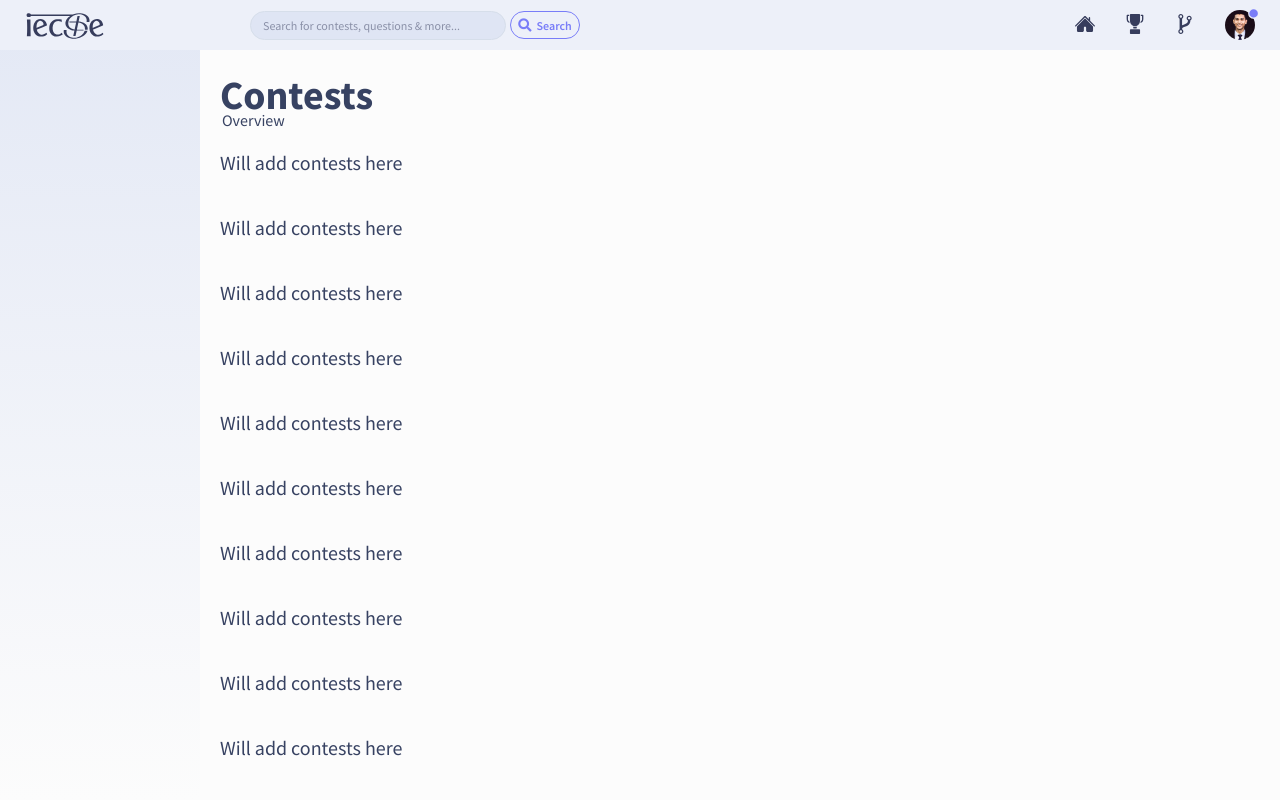
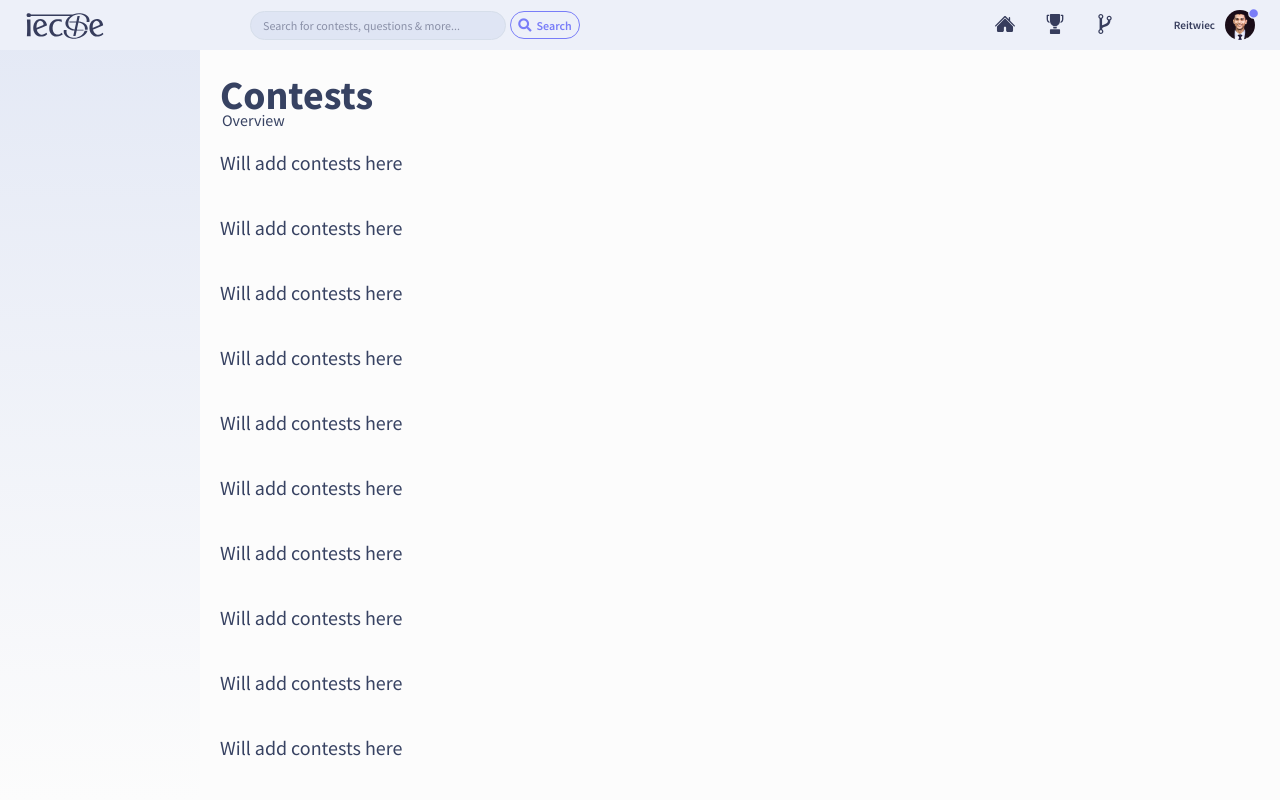
Before and after one commit to reitwiec/react-practice, a React (Create React App) app: page / in a window 1280 px wide. Shown: the top 800 px of the page. Built offline with nearby package versions, Linux system fonts and the light colour scheme.

Commit message:
Added avatar details

```diff
--- a/src/components/Navbar.css
+++ b/src/components/Navbar.css
@@ -36,13 +36,7 @@ html{
     transition: 1.2s;
 }
 
-#avatar {
-    position: absolute;
-    z-index: 0;
-    top: 10px;
-    right: 25px;
-    transition: 0.5s;
-}
+
 /*-----------------------*/
 
 
@@ -51,6 +45,13 @@ html{
 
 
 /*USER'S PROFILE IMAGE*/
+#avatar {
+    position: absolute;
+    z-index: 0;
+    top: 10px;
+    right: 25px;
+    transition: 0.5s;
+}
 #avatarimg{
     border-radius: 50%;
     width: 30px;
@@ -71,6 +72,8 @@ html{
 }
 
 
+
+
 #notif{
     position: absolute;
     top: 9px;
@@ -89,6 +92,23 @@ html{
     height: 8px;
     width:8px;
 }
+
+#unamenav{
+    font-family: 'Source Sans Pro', sans-serif;
+    font-size: 0.7em;
+    color:#373d5d;
+    font-weight: 600;
+    position: absolute;
+    z-index: 0;
+    top: 18px;
+    right: 65px;
+    transition: 0.5s;
+
+}
+#avatar:hover ~ #unamenav{
+    color: #797df8;
+    right: 62px;
+}
 /*-----------------------*/
 
 
@@ -99,7 +119,7 @@ html{
 #homeicon{
     position: absolute;
     top: 14px;
-    right: 185px;
+    right: 265px;
     float: right;
     height: 20px;
     width:20px;
@@ -113,7 +133,7 @@ html{
 #contesticon{
     position: absolute;
     top: 14px;
-    right: 135px;
+    right: 215px;
     float: right;
     height: 20px;
     width:20px;
@@ -130,7 +150,7 @@ html{
 #practiceicon{
     position: absolute;
     top: 14px;
-    right: 85px;
+    right: 165px;
     float: right;
     height: 20px;
     width:20px;
--- a/src/components/Navbar.js
+++ b/src/components/Navbar.js
@@ -8,7 +8,7 @@ import Notif from './Notif.js';
 import Searchbar from './Searchbar.js';
 import './Navbar.css';
 
-
+var x = "Reitwiec";
 
 class Navbar extends Component {
     render() {
@@ -16,6 +16,7 @@ class Navbar extends Component {
             <div className="navBar">
                 <span id="logo"><img src={logo} alt="" id="logoimg"/></span>
                 <span id="avatar"><img src={avatar} alt="" id="avatarimg"/></span>
+                <span id="unamenav">{x}</span>
                 <Notif/>
                 <Homeicon title="hello"/>
                 <Contesticon/>
```
